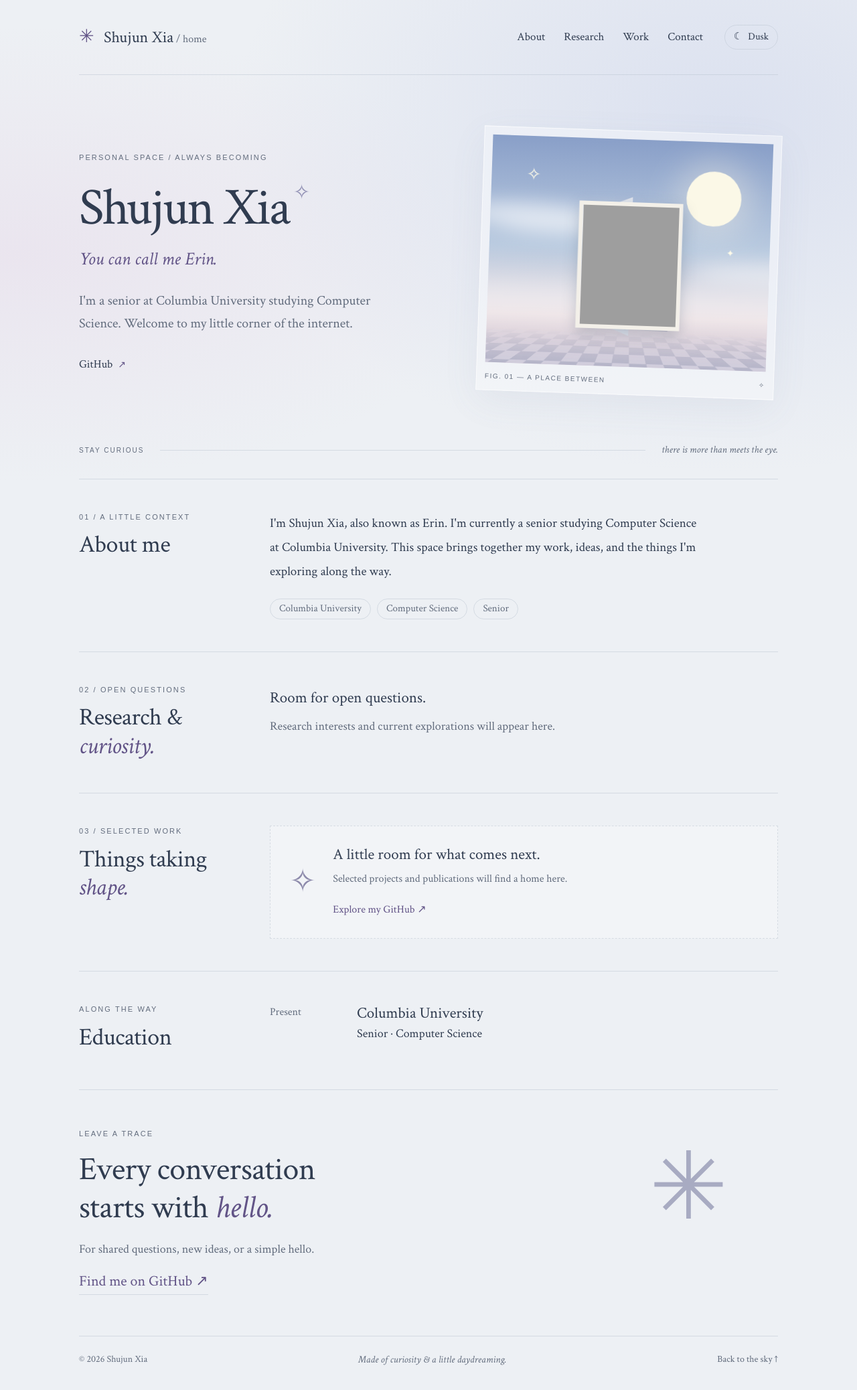
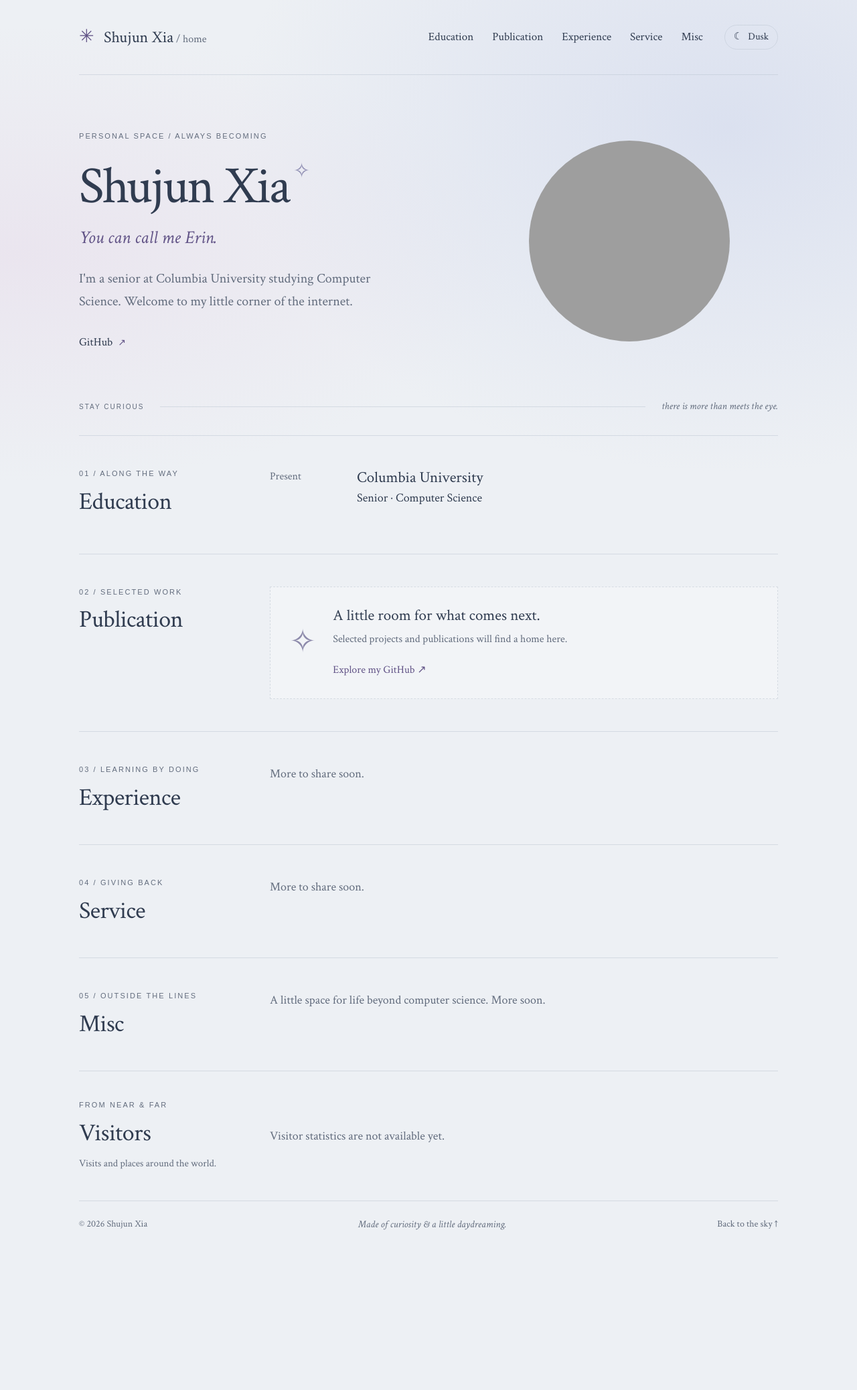
Before and after one commit to erinirex/erinirex.github.io, a Jekyll site: the page built from _pages/about.md, in a window 1280 px wide. Shown: the whole page at 67% size. Built offline with Jekyll 4.4.1, drawn with Linux system fonts in a browser that asks for light colours; after the commit the page ends 1874 px from its top, so only the background shows below that; grey boxes are pictures that could not be loaded.

Commit message:
Update portrait and homepage sections

```diff
--- a/_data/dreamcore.json
+++ b/_data/dreamcore.json
@@ -11,7 +11,7 @@
   "scholar": "",
   "cv": "",
   "portrait": "images/photo_square.jpg",
-  "portrait_alt": "Portrait of erinirex",
+  "portrait_alt": "Shujun Xia (Erin)",
   "research": [],
   "news": [],
   "education": [
@@ -22,5 +22,8 @@
     }
   ],
   "closing": "Somewhere between a thought and a dream.",
-  "footer": "Made of curiosity & a little daydreaming."
+  "footer": "Made of curiosity & a little daydreaming.",
+  "experience": [],
+  "service": [],
+  "misc": []
 }
--- a/_layouts/dreamcore.html
+++ b/_layouts/dreamcore.html
@@ -22,7 +22,7 @@
     <header class="header">
       <a class="wordmark" href="#home" aria-label="Back to top"><span aria-hidden="true">✳</span> {{ p.name | escape }}<i> / home</i></a>
       <nav aria-label="Main navigation">
-        <a href="#about">About</a><a href="#research">Research</a><a href="#work">Work</a><a href="#contact">Contact</a>
+        <a href="#education">Education</a><a href="#publication">Publication</a><a href="#experience">Experience</a><a href="#service">Service</a><a href="#misc">Misc</a>
       </nav>
       <button class="dream-toggle" type="button" aria-pressed="false" aria-label="Switch to dusk palette"><span aria-hidden="true">☾</span><span class="mode-label">Dusk</span></button>
     </header>
@@ -40,25 +40,17 @@
             {% if p.cv != empty %}<a href="{{ p.cv | relative_url }}">CV <span aria-hidden="true">↗</span></a>{% endif %}
           </div>
         </div>
-        <figure class="dream-figure">
-          <div class="dream-window" role="img" aria-label="An open doorway floating above a checkerboard floor, in a soft blue dream sky">
-            <div class="orb"></div><div class="cloud cloud-one"></div><div class="cloud cloud-two"></div><div class="horizon"></div><div class="floor"></div><div class="doorway"><div class="door-light"></div><div class="door"></div></div><span class="scene-star star-one">✧</span><span class="scene-star star-two">✦</span>
-            {% if p.portrait != empty %}<img class="portrait" src="{{ p.portrait | relative_url }}" alt="{{ p.portrait_alt | escape }}" width="180" height="220">{% endif %}
-          </div>
-          <figcaption><span>FIG. 01 — A PLACE BETWEEN</span><span aria-hidden="true">✧</span></figcaption>
-        </figure>
+        <div class="portrait-area">
+          {% if p.portrait and p.portrait != empty %}<img class="portrait" src="{{ p.portrait | relative_url }}" alt="{{ p.portrait_alt | escape }}" width="300" height="300" fetchpriority="high">{% else %}<div class="portrait-placeholder" role="img" aria-label="Portrait not yet added">SX</div>{% endif %}
+        </div>
       </section>
       <div class="interlude" aria-hidden="true"><span>STAY CURIOUS</span><span class="interlude-line"></span><i>there is more than meets the eye.</i></div>
-      <section id="about" class="content-section">
-        <div class="section-heading"><p class="eyebrow">01 / A LITTLE CONTEXT</p><h2>About me</h2></div>
-        <div class="section-body"><p class="about-text">{{ p.about | escape }}</p><ul class="tags" aria-label="Interests">{% for interest in p.interests %}<li>{{ interest | escape }}</li>{% endfor %}</ul></div>
+      <section id="education" class="content-section">
+        <div class="section-heading"><p class="eyebrow">01 / ALONG THE WAY</p><h2>Education</h2></div>
+        <ul class="section-body timeline">{% for item in p.education %}<li><span class="entry-date">{{ item.date | escape }}</span><div><h3>{{ item.school | escape }}</h3><p>{{ item.detail | escape }}</p></div></li>{% else %}<li><p class="empty-copy">Education details coming soon.</p></li>{% endfor %}</ul>
       </section>
-      <section id="research" class="content-section">
-        <div class="section-heading"><p class="eyebrow">02 / OPEN QUESTIONS</p><h2>Research &<br> <em>curiosity.</em></h2></div>
-        <div class="section-body research-grid">{% for item in p.research %}<article class="research-item"><span class="item-number">0{{ forloop.index }}</span><h3>{{ item.title | escape }}</h3><p>{{ item.text | escape }}</p></article>{% else %}<div class="research-empty"><h3>Room for open questions.</h3><p>Research interests and current explorations will appear here.</p></div>{% endfor %}</div>
-      </section>
-      <section id="work" class="content-section">
-        <div class="section-heading"><p class="eyebrow">03 / SELECTED WORK</p><h2>Things taking<br> <em>shape.</em></h2></div>
+      <section id="publication" class="content-section">
+        <div class="section-heading"><p class="eyebrow">02 / SELECTED WORK</p><h2>Publication</h2></div>
         <div class="section-body">
           {% if selected.size > 0 %}
             {% for paper in selected %}<article class="paper">
@@ -68,10 +60,28 @@
           {% else %}<div class="empty-work"><span class="empty-star" aria-hidden="true">✧</span><div><h3>A little room for what comes next.</h3><p>Selected projects and publications will find a home here.</p><a href="{{ p.github | escape }}">Explore my GitHub <span aria-hidden="true">↗</span></a></div></div>{% endif %}
         </div>
       </section>
-      {% if p.news.size > 0 %}<section class="content-section" id="news"><div class="section-heading"><p class="eyebrow">FIELD NOTES</p><h2>Recently</h2></div><ul class="section-body timeline">{% for item in p.news %}<li><time>{{ item.date | escape }}</time><p>{{ item.text | escape }}{% if item.url %} <a href="{{ item.url | relative_url }}">Read more ↗</a>{% endif %}</p></li>{% endfor %}</ul></section>{% endif %}
-      {% if p.education.size > 0 %}<section class="content-section" id="education"><div class="section-heading"><p class="eyebrow">ALONG THE WAY</p><h2>Education</h2></div><ul class="section-body timeline">{% for item in p.education %}<li><time>{{ item.date | escape }}</time><div><h3>{{ item.school | escape }}</h3><p>{{ item.detail | escape }}</p></div></li>{% endfor %}</ul></section>{% endif %}
-      <section id="contact" class="contact"><p class="eyebrow">LEAVE A TRACE</p><h2>Every conversation<br>starts with <em>hello.</em></h2><p>For shared questions, new ideas, or a simple hello.</p>{% if p.email != empty %}<a class="contact-link" href="mailto:{{ p.email | escape }}">{{ p.email | escape }} ↗</a>{% else %}<a class="contact-link" href="{{ p.github | escape }}">Find me on GitHub ↗</a>{% endif %}<span class="contact-star" aria-hidden="true">✳</span></section>
+
+      <section id="experience" class="content-section">
+        <div class="section-heading"><p class="eyebrow">03 / LEARNING BY DOING</p><h2>Experience</h2></div>
+        <div class="section-body">{% for item in p.experience %}<article class="experience-entry"><span class="entry-date">{{ item.date | escape }}</span><div><h3>{{ item.role | escape }}</h3><p class="organization">{% if item.url %}<a href="{{ item.url | relative_url }}">{{ item.organization | escape }}</a>{% else %}{{ item.organization | escape }}{% endif %}</p><p>{{ item.detail | escape }}</p></div></article>{% else %}<p class="empty-copy">More to share soon.</p>{% endfor %}</div>
+      </section>
+      <section id="service" class="content-section">
+        <div class="section-heading"><p class="eyebrow">04 / GIVING BACK</p><h2>Service</h2></div>
+        <div class="section-body">{% for item in p.service %}<article class="service-entry"><span class="entry-date">{{ item.date | escape }}</span><div><h3>{% if item.url %}<a href="{{ item.url | relative_url }}">{{ item.title | escape }}</a>{% else %}{{ item.title | escape }}{% endif %}</h3><p>{{ item.detail | escape }}</p></div></article>{% else %}<p class="empty-copy">More to share soon.</p>{% endfor %}</div>
+      </section>
+      <section id="misc" class="content-section">
+        <div class="section-heading"><p class="eyebrow">05 / OUTSIDE THE LINES</p><h2>Misc</h2></div>
+        <div class="section-body">{% for item in p.misc %}<article class="misc-entry"><h3>{% if item.url %}<a href="{{ item.url | relative_url }}">{{ item.title | escape }}</a>{% else %}{{ item.title | escape }}{% endif %}</h3><p>{{ item.text | escape }}</p></article>{% else %}<p class="empty-copy">A little space for life beyond computer science. More soon.</p>{% endfor %}</div>
+      </section>
     </main>
+    <aside class="visitors" aria-labelledby="visitors-title">
+      <div><p class="eyebrow">FROM NEAR & FAR</p><h2 id="visitors-title">Visitors</h2><p class="visitor-caption">Visits and places around the world.</p></div>
+      <div class="visitor-map">
+        {% capture visitor_embed %}{% include dreamcore-visitors.html %}{% endcapture %}
+        {% assign visitor_embed = visitor_embed | strip %}
+        {% if visitor_embed != empty %}<div class="visitor-widget">{{ visitor_embed }}</div><p class="visitor-note">Location estimates and visit counts are provided by the visitor map service.</p>{% else %}<p class="empty-copy">Visitor statistics are not available yet.</p>{% endif %}
+      </div>
+    </aside>
     <footer><span>© {{ site.time | date: '%Y' }} {{ p.name | escape }}</span><i>{{ p.footer | escape }}</i><a href="#home">Back to the sky ↑</a></footer>
   </div>
 </body>
--- a/assets/css/dreamcore.css
+++ b/assets/css/dreamcore.css
@@ -176,152 +176,6 @@ h1 {
   font-size: 14px;
   color: var(--accent);
   margin-left: 4px;
-}
-.dream-figure {
-  transform: rotate(2deg);
-  padding: 12px 12px 0;
-  background: #ffffff55;
-  border: 1px solid #ffffffa0;
-  box-shadow: 0 16px 55px #66749412;
-}
-.dream-window {
-  height: 340px;
-  position: relative;
-  overflow: hidden;
-  background: linear-gradient(#899fc8 0%, #bacbe0 48%, #e6d9dd 78%, #c8bfd1);
-  isolation: isolate;
-}
-.orb {
-  position: absolute;
-  width: 82px;
-  height: 82px;
-  border-radius: 50%;
-  background: #fbf8e7;
-  top: 44px;
-  right: 45px;
-  box-shadow: 0 0 45px 18px #fffaea55;
-  filter: blur(0.5px);
-}
-.cloud {
-  position: absolute;
-  width: 210px;
-  height: 32px;
-  border-radius: 50%;
-  background: #fff9;
-  filter: blur(14px);
-  animation: drift 14s ease-in-out infinite alternate;
-}
-.cloud-one {
-  top: 100px;
-  left: -50px;
-  box-shadow: 55px 8px 0 4px #fffa;
-}
-.cloud-two {
-  top: 179px;
-  right: -90px;
-  width: 220px;
-  opacity: 0.8;
-  animation-delay: -7s;
-}
-.horizon {
-  position: absolute;
-  bottom: 60px;
-  height: 65px;
-  width: 130%;
-  left: -15%;
-  background: #fff7;
-  filter: blur(22px);
-}
-.floor {
-  position: absolute;
-  left: -80%;
-  bottom: -160px;
-  width: 260%;
-  height: 310px;
-  transform: perspective(180px) rotateX(52deg);
-  background: conic-gradient(
-      #9fa9bf 25%,
-      #dadde9 0 50%,
-      #9fa9bf 0 75%,
-      #dadde9 0
-    )
-    0 0/55px 55px;
-  mask-image: linear-gradient(transparent, #000 65%);
-  opacity: 0.65;
-}
-.doorway {
-  position: absolute;
-  width: 102px;
-  height: 168px;
-  left: calc(50% - 51px);
-  bottom: 66px;
-  background: linear-gradient(#e8e4f7, #fbf7e9);
-  border: 7px solid #eeeef5;
-  box-shadow:
-    9px 10px 0 #65759345,
-    0 0 35px #fff5;
-  transform: perspective(600px) rotateY(-8deg);
-}
-.door-light {
-  position: absolute;
-  inset: 0;
-  background: linear-gradient(170deg, #b6b2d7, #fefbea 65%);
-}
-.door {
-  position: absolute;
-  inset: -7px auto -7px -7px;
-  width: 90%;
-  background: linear-gradient(110deg, #eff0f7, #b4bed4);
-  transform-origin: left;
-  transform: perspective(350px) rotateY(-57deg);
-  border: 6px solid #e1e5ed;
-  box-shadow: inset 0 0 0 1px #adb7c9;
-}
-.door:after {
-  content: "";
-  width: 5px;
-  height: 5px;
-  border-radius: 50%;
-  background: #7f89a2;
-  position: absolute;
-  right: 7px;
-  top: 55%;
-}
-.scene-star {
-  position: absolute;
-  color: #fffce9;
-}
-.star-one {
-  top: 37px;
-  left: 52px;
-  font-size: 26px;
-}
-.star-two {
-  top: 155px;
-  right: 53px;
-  font-size: 14px;
-}
-.portrait {
-  position: absolute;
-  width: 155px;
-  height: 190px;
-  object-fit: cover;
-  left: 50%;
-  top: 50%;
-  transform: translate(-50%, -40%);
-  border: 6px solid #f3f0e9;
-  box-shadow: 0 8px 20px #35466040;
-}
-figcaption {
-  display: flex;
-  justify-content: space-between;
-  align-items: center;
-  height: 41px;
-  color: var(--muted);
-  font:
-    10px Arial,
-    sans-serif;
-  letter-spacing: 1.5px;
 }
 .interlude {
   display: flex;
@@ -523,13 +377,7 @@ footer i {
 [data-palette="dusk"] .ambient {
   opacity: 0.14;
 }
-[data-palette="dusk"] .dream-window {
-  filter: brightness(0.78) saturate(0.85);
-}
-[data-palette="dusk"] .dream-figure {
-  background: #ffffff08;
-  border-color: #ffffff20;
-}
+
 [data-palette="dusk"] .contact-star {
   color: #737d9a;
 }
@@ -577,9 +425,7 @@ h1 {
   .hero {
     gap: 35px;
   }
-  .dream-window {
-    height: 300px;
-  }
+
   .content-section {
     grid-template-columns: 180px minmax(0, 1fr);
     gap: 30px;
@@ -636,14 +482,7 @@ h1 {
     font-size: 19px;
     max-width: none;
   }
-  .dream-figure {
-    max-width: 420px;
-    width: calc(100% - 12px);
-    justify-self: center;
-  }
-  .dream-window {
-    height: 300px;
-  }
+
   .interlude {
     gap: 15px;
   }
@@ -727,3 +566,137 @@ h1 {
     transition: none !important;
   }
 }
+
+/* Unframed circular portrait and revised academic sections. */
+.portrait-area {
+  display: flex;
+  align-items: center;
+  justify-content: center;
+}
+.portrait-area .portrait,
+.portrait-placeholder {
+  display: block;
+  position: static;
+  width: 300px;
+  height: 300px;
+  max-width: 100%;
+  aspect-ratio: 1;
+  border-radius: 50%;
+  object-fit: cover;
+  object-position: center;
+  border: 0;
+  padding: 0;
+  box-shadow: none;
+  transform: none;
+}
+.portrait-placeholder {
+  display: grid;
+  place-items: center;
+  background: var(--haze);
+  color: var(--ink);
+  font-size: 64px;
+}
+.entry-date {
+  font-size: 16px;
+  color: var(--muted);
+}
+.empty-copy {
+  color: var(--muted);
+  font-size: 18px;
+}
+.experience-entry,
+.service-entry {
+  display: grid;
+  grid-template-columns: 110px 1fr;
+  gap: 20px;
+  margin-bottom: 24px;
+}
+.experience-entry:last-child,
+.service-entry:last-child {
+  margin-bottom: 0;
+}
+.organization {
+  color: var(--accent);
+  margin: 5px 0;
+}
+.misc-entry + .misc-entry {
+  margin-top: 24px;
+}
+.misc-entry p {
+  margin-top: 8px;
+}
+.visitors {
+  display: grid;
+  grid-template-columns: 240px minmax(0, 1fr);
+  gap: 45px;
+  border-top: 1px solid var(--line);
+  padding: 42px 0;
+}
+.visitor-caption,
+.visitor-note {
+  font-size: 15px;
+  color: var(--muted);
+  margin-top: 12px;
+}
+.visitor-map {
+  min-width: 0;
+  align-self: center;
+}
+.visitor-widget {
+  width: 100%;
+  max-width: 520px;
+  overflow: hidden;
+}
+.visitor-widget img,
+.visitor-widget iframe,
+.visitor-widget canvas {
+  max-width: 100%;
+}
+.visitor-widget img {
+  height: auto;
+}
+@media (max-width: 1000px) {
+  .header {
+    flex-wrap: wrap;
+    padding: 20px 0;
+    gap: 18px;
+  }
+  .dream-toggle {
+    margin-left: auto;
+  }
+  nav {
+    order: 3;
+    width: 100%;
+    margin: 0;
+    justify-content: space-between;
+    flex-wrap: wrap;
+  }
+  .visitors {
+    grid-template-columns: 180px minmax(0, 1fr);
+    gap: 30px;
+  }
+}
+@media (max-width: 650px) {
+  nav {
+    gap: 10px 18px;
+    justify-content: flex-start;
+  }
+  .portrait-area .portrait,
+  .portrait-placeholder {
+    width: 240px;
+    height: 240px;
+  }
+  .hero {
+    gap: 32px;
+  }
+  .visitors {
+    grid-template-columns: 1fr;
+    gap: 22px;
+    padding: 35px 0;
+  }
+  .experience-entry,
+  .service-entry {
+    grid-template-columns: 1fr;
+    gap: 6px;
+  }
+}
```
Also changed, not shown: _includes/dreamcore-visitors.html (added).
